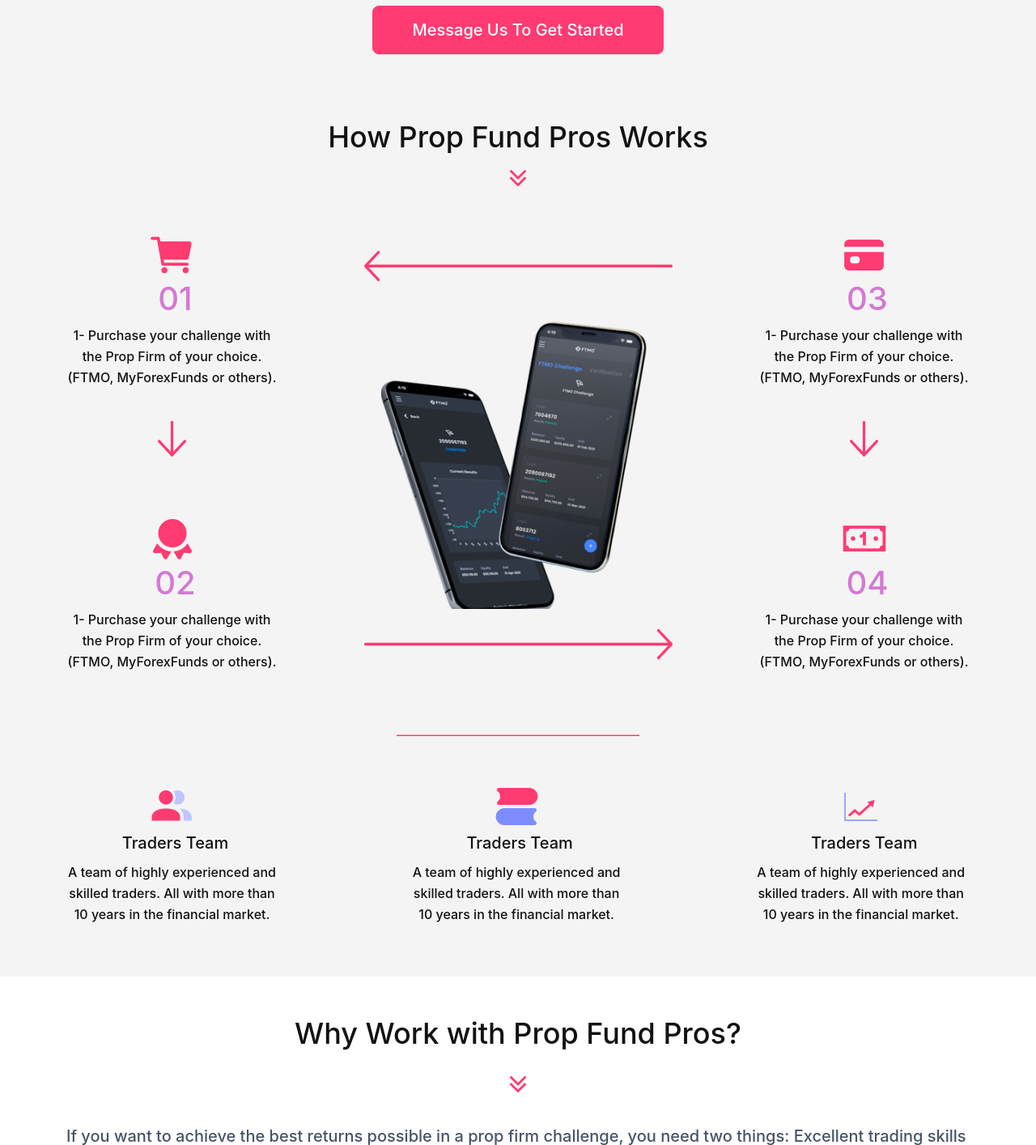
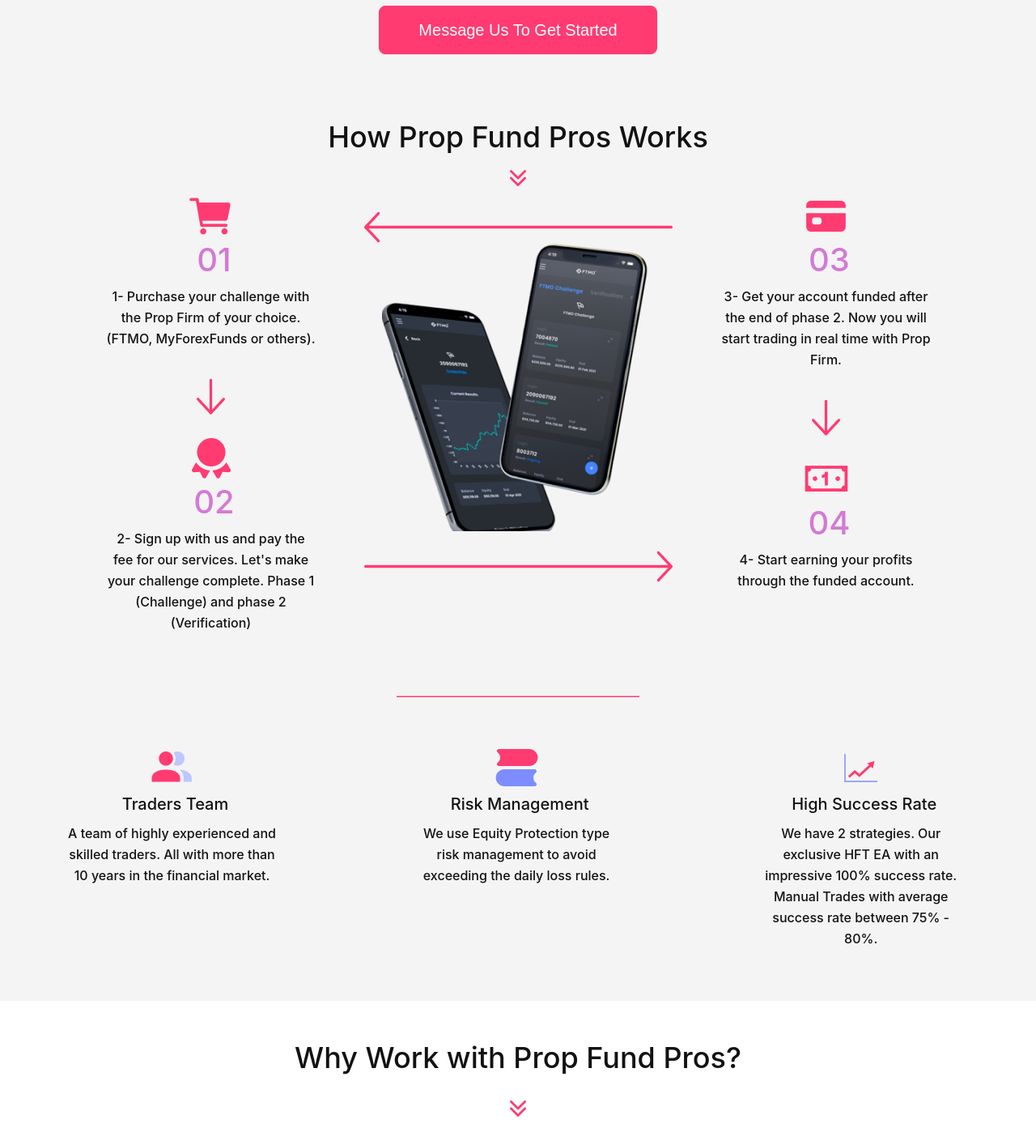
Before and after one commit to MuhammadUsman678/education_landing_wp, a PHP site: page / in a window 1280 px wide. Shown: the part 1354-2768 px from the top of the page at 81% size. Run offline with PHP 8.4, Linux system fonts and the light colour scheme.

Commit message:
All Minor Issues Resolved

```diff
--- a/css/style.css
+++ b/css/style.css
@@ -1,10 +1,5 @@
 /* Utility Css */
 @import url('https://fonts.googleapis.com/css2?family=Inter:wght@400;500&display=swap');
-
-body {
-    /* Use Inter as the default font for the body */
-    font-family: 'Inter Medium', sans-serif !important;
-}
 
 *{
 
@@ -12,39 +7,23 @@ body {
 
 }
 
-p{
-
-  font-family: 'Inter Medium', sans-serif !important;
-
-}
-
-h1 , h1 , h3 , h4 , h5 , h6{
-
-  font-family: 'Inter Medium', sans-serif !important;
-
-}
-
-span{
-
-  font-family: 'Inter Medium', sans-serif !important;
-
-}
 
 .btn_theme {
   border-radius: 8px !important;
-  border: 1px solid var(--Red---500, #ff3b72) !important;
-  background: var(--Red---500, #ff3b72) !important;
-  color: var(--base-white, #fff) !important;
+  border: 1px solid var(--White, #ff3b72) !important;
+  color: #fff !important;
+  box-shadow: 0px 1px 2px 0px rgba(16, 24, 40, 0.05) !important;
+  box-shadow: 0px 1px 2px 0px rgba(16, 24, 40, 0.05) !important;
+  display: flex;
+  min-width: 200px;
+  height: 60px;
+  padding: 12px 24px;
+  justify-content: center;
+  align-items: center;
   font-size: 20px !important;
-  font-style: normal !important;
-  font-weight: 600 !important;
-  line-height: normal !important;
-  padding: 12px 24px !important;
-  min-width: 200px;
-
-  /* Shadow/xs */
-  box-shadow: 0px 1px 2px 0px rgba(16, 24, 40, 0.05) !important;
-  height: 60px !important;
+  font-family: 'Inter semi-bold', sans-serif !important;
+  background-color: #ff3b72 !important;
+  gap: 8px;
 }
 
 .btn_theme_dark {
@@ -60,7 +39,7 @@ span{
   height: 60px;
   padding: 12px 24px;
   justify-content: center;
-  font-size: 20px !important;
+  font-size: 16px !important;
 
   align-items: center;
   gap: 8px;
@@ -85,6 +64,7 @@ span{
   justify-content: center;
   align-items: center;
   font-size: 20px !important;
+  font-family: 'Inter semi-bold', sans-serif !important;
   gap: 8px;
 }
 
@@ -258,6 +238,11 @@ span{
   .offset-lg-cutom {
     margin-left: 12.33333333%;
   }
+
+  .img-card{
+
+    width: 365px !important;
+  }
 }
 
 .why_choose_title {
@@ -330,6 +315,8 @@ span{
 .img-card {
   border-radius: 20px;
   border: 1px solid #fff;
+  height: 397px !important;
+  width: 397.33px;
 }
 .carousel {
   height: 300px; /* Adjust the height as needed */
@@ -367,7 +354,7 @@ span{
 }
 
 .testimonials {
-  height: 1100px;
+  height: 1036px;
 }
 
 .video_card {
@@ -407,8 +394,7 @@ span{
   padding: 26px;
   flex-direction: column;
   gap: 24px;
-  width: 369px !important;
-  height: 438px !important;
+  width: 100% !important;
 }
 
 .price_Card_2 {
@@ -420,8 +406,8 @@ span{
   padding: 26px;
   flex-direction: column;
   gap: 24px;
-  width: 369px !important;
-  height: 438px !important;
+  width: 100% !important;
+  min-height: 470px !important;
 }
 
 /* .notForHome{
@@ -450,7 +436,6 @@ span{
 
 .service {
   color: var(--Grey-500, #8e8e8e);
-  font-family: Inter;
   font-size: 16px;
   font-style: normal;
   font-weight: 400;
--- a/index.html
+++ b/index.html
@@ -59,7 +59,7 @@
               <p class="banner_description">
                 Benefit from the art of knowledge market manipulation
               </p>
-              <button class="btn btn_theme me-4">Sign Up</button>
+              <button class="btn btn_theme me-lg-4">Sign Up</button>
               <button class="btn btn_theme_outline">Find out More</button>
             </div>
           </div>
@@ -138,7 +138,7 @@
             <h1 class="mt-5">How Prop Fund Pros Works</h1>
             <a href=""><img src="/images/down_gray.png" /></a>
           </div>
-          <div class="col-lg-3 text-center mt-5">
+          <div class="ms-lg-5 col-lg-3 text-center">
             <div class="contai_div">
               <img src="/images/ion_cart.png" alt="" />
               <h2 class="counter ms-2">01</h2>
@@ -147,45 +147,42 @@
                 choice.(FTMO, MyForexFunds or others).
               </p>
             </div>
-            <img src="/images/arrow_down.png" class="my-4" alt="" />
-            <div class="contain_div mt-5">
+            <img src="/images/arrow_down.png" class="" style="margin-top: 20px; margin-bottom: 20px;" alt="" />
+            <div class="contain_div mt-1">
               <img src="/images/tabler_award-filled.png" alt="" />
               <h2 class="counter ms-2">02</h2>
               <p class="desc_counter">
-                1- Purchase your challenge with the Prop Firm of your
-                choice.(FTMO, MyForexFunds or others).
+                2- Sign up with us and pay the fee for our services. Let's make your challenge complete. Phase 1 (Challenge) and phase 2 (Verification)
               </p>
             </div>
           </div>
-          <div class="col-lg-6 text-center mt-5">
+          <div class="col-lg-5 text-center">
             <img
               src="/images/arrow_left.png"
               class="mt-4 d-lg-inline d-none"
               alt="arrow"
             />
-            <img src="/images/mobile.png" class="mt-5" alt="mobile" />
+            <img src="/images/mobile.png" class="" alt="mobile" />
             <img
               src="/images//arrow_right.png"
               class="mt-4 d-lg-inline d-none"
               alt=""
             />
           </div>
-          <div class="col-lg-3 text-center mt-5">
+          <div class="col-lg-3 text-center">
             <div class="contai_div">
               <img src="/images/ion_card.png" alt="" />
               <h2 class="counter ms-2">03</h2>
               <p class="desc_counter">
-                1- Purchase your challenge with the Prop Firm of your
-                choice.(FTMO, MyForexFunds or others).
+                3- Get your account funded after the end of phase 2. Now you will start trading in real time with Prop Firm.
               </p>
             </div>
-            <img src="/images/arrow_down.png" class="my-4" alt="" />
-            <div class="contain_div mt-5">
+            <img src="/images/arrow_down.png" class="" style="margin-top: 20px; margin-bottom: 20px;" alt="" />
+            <div class="contain_div mt-1">
               <img src="/images/la_money-bill-alt.png" alt="" />
               <h2 class="counter ms-2">04</h2>
               <p class="desc_counter">
-                1- Purchase your challenge with the Prop Firm of your
-                choice.(FTMO, MyForexFunds or others).
+                4- Start earning your profits through the funded account.
               </p>
             </div>
           </div>
@@ -214,20 +211,18 @@
           <div class="offset-lg-cutom col-lg-3 text-center mt-5">
             <div class="contai_div">
               <img src="/images/risk.png" alt="" />
-              <h2 class="values_title ms-2">Traders Team</h2>
+              <h2 class="values_title ms-2">Risk Management</h2>
               <p class="desc_counter">
-                A team of highly experienced and skilled traders. All with more
-                than 10 years in the financial market.
+                We use Equity Protection type risk management to avoid exceeding the daily loss rules.
               </p>
             </div>
           </div>
           <div class="offset-lg-cutom col-lg-3 text-center mt-5">
             <div class="contai_div">
               <img src="/images/money.png" alt="" />
-              <h2 class="values_title ms-2">Traders Team</h2>
+              <h2 class="values_title ms-2">High Success Rate</h2>
               <p class="desc_counter">
-                A team of highly experienced and skilled traders. All with more
-                than 10 years in the financial market.
+                We have 2 strategies. Our exclusive HFT EA with an impressive 100% success rate. Manual Trades with average success rate between 75% - 80%.
               </p>
             </div>
           </div>
@@ -352,11 +347,11 @@
         <div class="row">
           <div class="col-12 text-center">
             <p class="succes_rate d-inline">Average success rate:</p>
-            <span class="succes_percent ms-2">100%</span>
+            <span class="succes_percent ms-2" style="font-family: 'Inter semi-bold', sans-serif !important;">100%</span>
           </div>
           <div class="col-12 text-center mt-3">
             <p class="succes_rate d-inline">Average time for completion:</p>
-            <span class="succes_percent ms-2"> 1-5 days (per phase)</span>
+            <span class="succes_percent ms-2" style="font-family: 'Inter semi-bold', sans-serif !important;"> 1-5 days (per phase)</span>
           </div>
           <div class="col-12 text-center mt-4">
             <button class="btn btn_theme">Get Started Today</button>
@@ -430,11 +425,11 @@
         <div class="row">
           <div class="col-12 text-center">
             <p class="succes_rate d-inline">Average success rate:</p>
-            <span class="succes_percent ms-2">75%</span>
+            <span class="succes_percent ms-2"style="font-family: 'Inter semi-bold', sans-serif !important;">75%</span>
           </div>
           <div class="col-12 text-center mt-3">
             <p class="succes_rate d-inline">Average time for completion:</p>
-            <span class="succes_percent ms-2"> 21 Days</span>
+            <span class="succes_percent ms-2"style="font-family: 'Inter semi-bold', sans-serif !important;"> 21 Days</span>
           </div>
           <div class="col-12 text-center mt-4">
             <button class="btn btn_theme">Get Started Today</button>
@@ -521,32 +516,32 @@
         <div class="row">
           <div class="col-lg-4 mb-5">
             <div class="img-card p-0">
-              <img src="images/img-card1.png" class="w-100" alt="" />
+              <img src="images/img-card1.png" class="w-100 h-100" alt="" />
             </div>
           </div>
           <div class="col-lg-4 mb-5">
             <div class="img-card p-0">
-              <img src="images/img-card2.png" class="w-100" alt="" />
+              <img src="images/img-card2.png" class="w-100 h-100" alt="" />
             </div>
           </div>
           <div class="col-lg-4 mb-5">
             <div class="img-card p-0">
-              <img src="images/img-card3.png" class="w-100" alt="" />
+              <img src="images/img-card3.png" class="w-100 h-100" alt="" />
             </div>
           </div>
           <div class="col-lg-4 mb-5">
             <div class="img-card p-0">
-              <img src="images/img-card4.png" class="w-100" alt="" />
+              <img src="images/img-card4.png" class="w-100 h-100" alt="" />
             </div>
           </div>
           <div class="col-lg-4 mb-5">
             <div class="img-card p-0">
-              <img src="images/img-card5.png" class="w-100" alt="" />
+              <img src="images/img-card5.png" class="w-100 h-100" alt="" />
             </div>
           </div>
           <div class="col-lg-4 mb-5">
             <div class="img-card p-0">
-              <img src="images/img-card6.png" class="w-100" alt="" />
+              <img src="images/img-card6.png" class="w-100 h-100" alt="" />
             </div>
           </div>
         </div>
@@ -714,7 +709,7 @@
                 </p>
               </div>
             </div>
-            <button class="btn btn_theme">Get Started</button>
+            <button class="btn btn_theme"  style="font-size: 16px !important;">Get Started</button>
           </div>
         </div>
         <div class="col-lg-4 mt-5">
@@ -756,7 +751,7 @@
                 </p>
               </div>
             </div>
-            <button class="btn btn_theme">Get Started</button>
+            <button class="btn btn_theme"  style="font-size: 16px !important;">Get Started</button>
           </div>
         </div>
       </div>
@@ -800,7 +795,7 @@
                 </p>
               </div>
             </div>
-            <button class="btn btn_theme">Get Started</button>
+            <button class="btn btn_theme"  style="font-size: 16px !important;">Get Started</button>
           </div>
         </div>
         <div class="col-lg-4 mt-5">
@@ -845,7 +840,7 @@
 
 
 
-            <button class="btn btn_theme">Get Started</button>
+            <button class="btn btn_theme"  style="font-size: 16px !important;">Get Started</button>
           </div>
         </div>
         <div class="col-lg-4 mt-5">
@@ -886,7 +881,7 @@
                 </p>
               </div>
             </div>
-            <button class="btn btn_theme">Get Started</button>
+            <button class="btn btn_theme"  style="font-size: 16px !important;">Get Started</button>
           </div>
         </div>
         <div class="col-lg-4 mt-5">
@@ -928,7 +923,7 @@
                 </p>
               </div>
             </div>
-            <button class="btn btn_theme">Get Started</button>
+            <button class="btn btn_theme"  style="font-size: 16px !important;">Get Started</button>
           </div>
         </div>
         <div class="col-lg-4 mt-5">
@@ -970,7 +965,7 @@
                 </p>
               </div>
             </div>
-            <button class="btn btn_theme">Get Started</button>
+            <button class="btn btn_theme"  style="font-size: 16px !important;">Get Started</button>
           </div>
         </div>
         <div class="col-lg-4 mt-5">
@@ -1012,7 +1007,7 @@
                 </p>
               </div>
             </div>
-            <button class="btn btn_theme">Get Started</button>
+            <button class="btn btn_theme" style="font-size: 16px !important;">Get Started</button>
           </div>
         </div>
       </div>
@@ -1057,7 +1052,7 @@
                 </p>
               </div>
             </div>
-            <button class="btn btn_theme">Get Started</button>
+            <button class="btn btn_theme" style="font-size: 16px !important;">Get Started</button>
           </div>
         </div>
         <div class="col-lg-4 mt-lg-0 mt-5 text-center">
@@ -1101,7 +1096,7 @@
                 </p>
               </div>
             </div>
-            <button class="btn btn_theme">Get Started</button>
+            <button class="btn btn_theme"  style="font-size: 16px;">Get Started</button>
           </div>
         </div>
       </div>
@@ -1123,7 +1118,7 @@
               Message us to get started
             </button>
           </div>
-          <div class="col-12 text-center">
+          <div class="col-12 text-center mt-5 pb-4">
             <h2 class="contact_title mt-5">About Us</h2>
             <img src="/images/down_white.png" class="my-2" alt="" />
 
```
